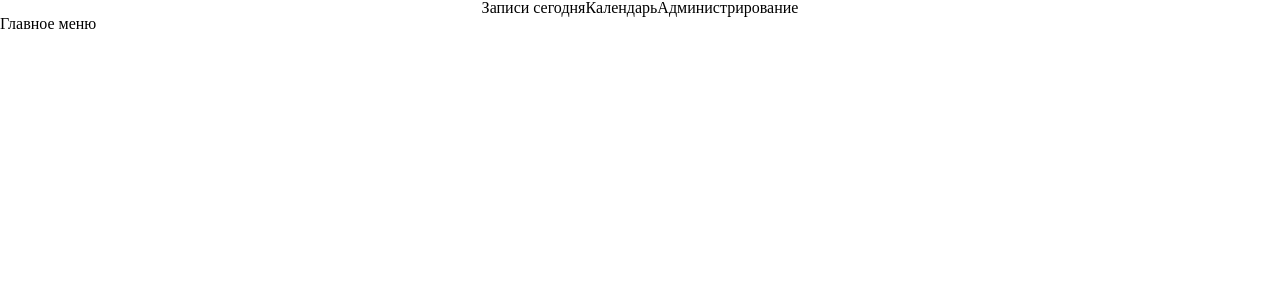
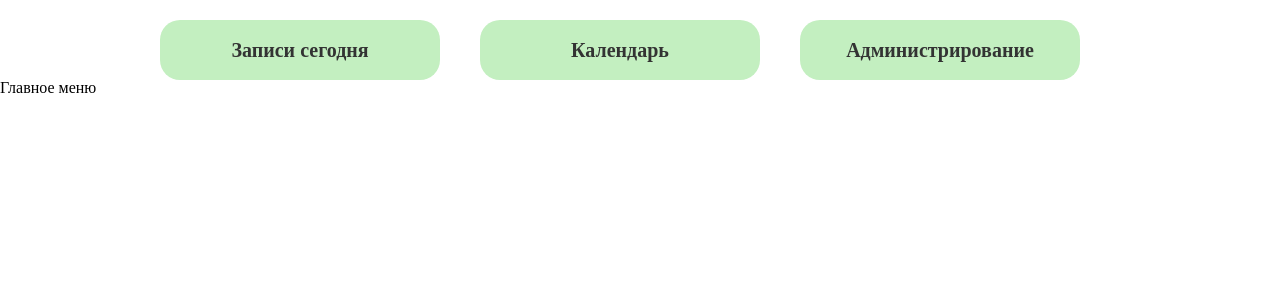
Before and after one commit to lopatin2012/dental_control, a Django app: page / in a window 1280 px wide. Shown: the top 300 px of the page. Run offline with Django 5.2, Linux system fonts and the light colour scheme.

Commit message:
Главное меню. 3 кнопки с анимацией при наведении курсора

```diff
--- a/app_dental_condition/templates/dental_condition/test.html
+++ b/app_dental_condition/templates/dental_condition/main.html
@@ -1,4 +1,4 @@
-{% extends 'base.html' %}
+{% extends 'base_dental_condition.html' %}
 
 {% block content %}
 <p>Тест</p>
--- a/app_dental_condition/urls.py
+++ b/app_dental_condition/urls.py
@@ -2,5 +2,5 @@ from django.urls import path
 from . import views
 
 urlpatterns = [
-    path('', views.BaseReview.as_view(), name='base_review'),
+    path('', views.BaseReview.as_view(), name='BaseReview'),
 ]
--- a/app_dental_condition/views.py
+++ b/app_dental_condition/views.py
@@ -8,12 +8,12 @@ class BaseReview(View):
     Стартовая страница для отображения состояния полости рта/зубов.
     """
     def get(self, request):
-        start_template = 'dental_condition/test.html'
+        start_template = 'dental_condition/main.html'
         context = {
             'title': "Состояние зубов"
         }
         return render(request=request, template_name=start_template, context=context)
 
     def post(self, request):
-        start_template = 'dental_condition/test.html'
+        start_template = 'dental_condition/main.html'
         return render(request=request, template_name=start_template)
--- a/static/css/style.css
+++ b/static/css/style.css
@@ -1,8 +1,9 @@
 /*
-.МЕНЮ.
+.НАЧАЛО_МЕНЮ.
 1. Сброс стилей.
 2. Общие и простые классы для стилизации.
-3. Модули. В разработке
+3. Главное меню.
+4. Модули. В разработке
 .КОНЕЦ_МЕНЮ.
 */
 
@@ -56,8 +57,48 @@ table {
 /* */
 /* 2. Общие и простые классы для стилизации. */
 /* */
+
 .flex-center {
     display: flex;
     justify-content: center;
     align-items: center;
 }
+
+/* */
+/* 3. Главное меню. */
+/* */
+
+.header-top {
+    color: #4e4e4e;
+    width: 100%;
+    font-size: 20px;
+    padding-top: 20px;
+}
+
+.top-menu-li {
+    margin-right: 40px;
+}
+
+.top-menu-a-button {
+    display: inline-block;
+    padding: 20px 40px;
+    background-color: #c3efc0;
+    border-radius: 20px;
+    text-decoration: none;
+    border: none;
+    text-align: center;
+    width: 200px;
+    color: #333333;
+    font-weight: 600;
+    transition: all 0.3s;
+}
+
+.top-menu-a-button:hover {
+    background-color: #ff6699;
+    color: #ffffff;
+    font-weight: 600;
+    cursor: pointer;
+    box-shadow: 0 0 10px rgb(255 0 0 / 70%), 0 0 20px rgb(255 255 255 / 70%), 0 0 30px rgb(255 0 0 / 70%);
+    transform: translateX(5px);
+
+}
--- a/templates/base_main_menu.html
+++ b/templates/base_main_menu.html
@@ -3,19 +3,24 @@
 <!DOCTYPE html>
 <html>
 <head>
-	<title>{{title}}</title>
-	<link type="text/css" href="{% static 'css/style.css' %}" rel="stylesheet" />
-	<meta http-equiv="Content-Type" content="text/html; charset=utf-8">
-	<meta name="viewport" content="width=device-width, initial-scale=1.0">
+    <title>{{title}}</title>
+    <link type="text/css" href="{% static 'css/style.css' %}" rel="stylesheet"/>
+    <meta http-equiv="Content-Type" content="text/html; charset=utf-8">
+    <meta name="viewport" content="width=device-width, initial-scale=1.0">
 </head>
 <body>
-<div class="top-menu flex-center">
-    <div class="top-menu-midl flex-center">
-        <h1>Записи сегодня</h1>
-        <h1>Календарь</h1>
-        <h1>Администрирование</h1>
+<div class="header-top">
+    <div class="top-menu flex-center">
+        <div class="top-menu-midl flex-center">
+            <ul class="flex-center">
+                <li class="top-menu-li"><a class="top-menu-a-button" href="">Записи сегодня</a></li>
+                <li class="top-menu-li"><a class="top-menu-a-button" href="">Календарь</a></li>
+                <li class="top-menu-li"><a class="top-menu-a-button" href="">Администрирование</a></li>
+            </ul>
+        </div>
     </div>
 </div>
+
 {% block content %}
 {% endblock %}
 </body>
```
Also changed, not shown: templates/base_dental_condition.html (added, +21 -0 lines).
